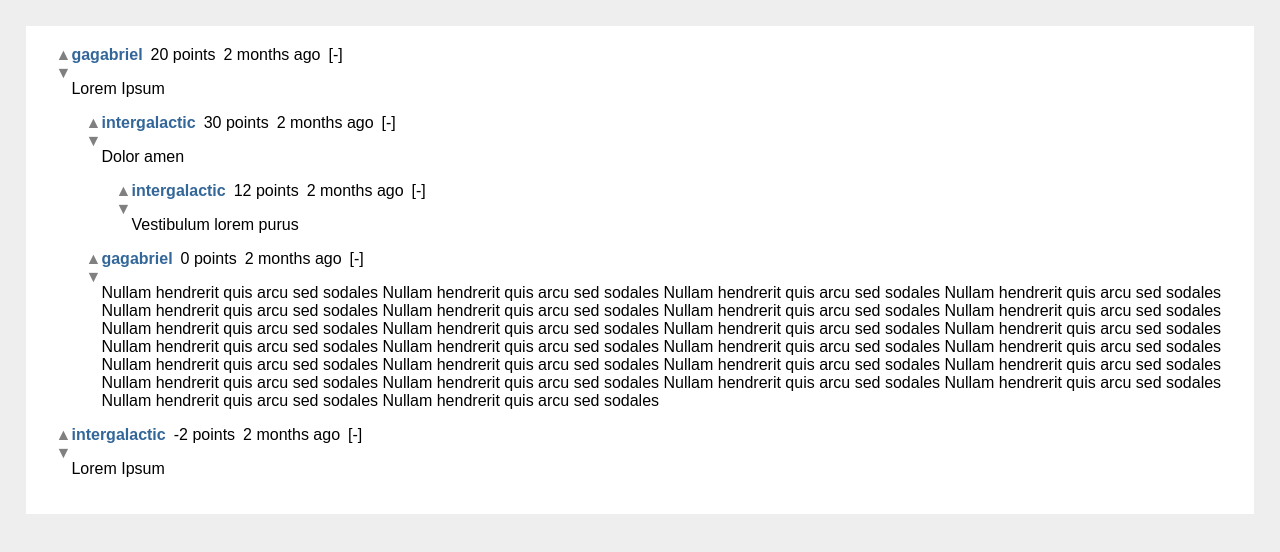
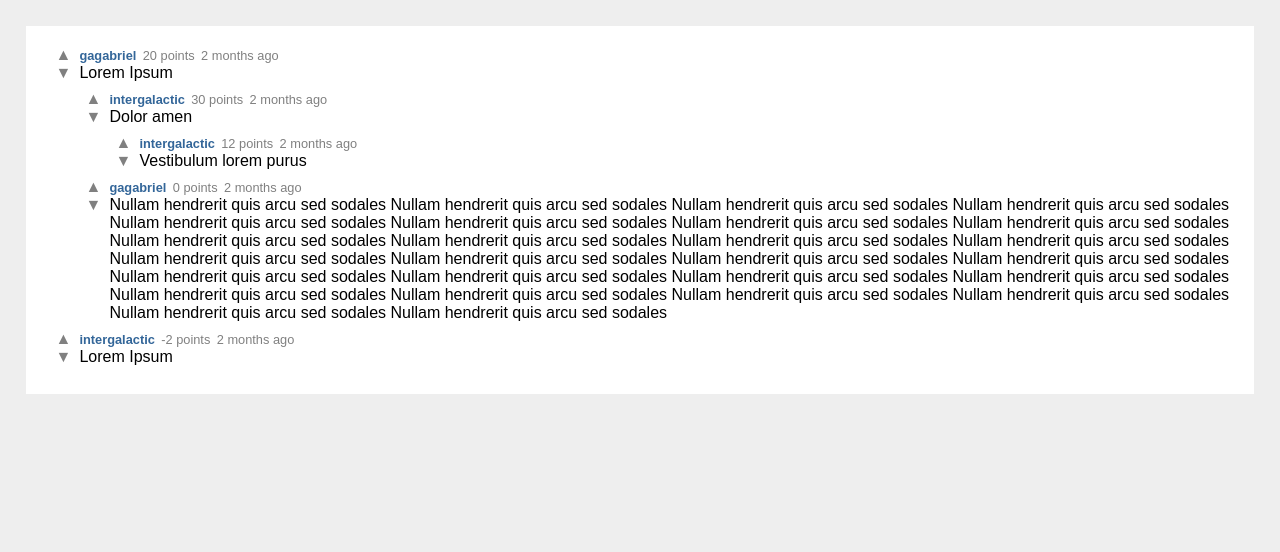
Before and after one commit to sloreti/reddit-like-comments, a React (Create React App) app: page / in a window 1280 px wide. Shown: the top 552 px of the page. Built offline with nearby package versions, Linux system fonts and the light colour scheme.

Commit message:
css improvements

```diff
--- a/src/App.css
+++ b/src/App.css
@@ -17,20 +17,29 @@ body {
   margin-left: 30px;
 }
 
-.username {
+.username.smallType {
   color: #369;
   font-weight: bold;
 }
 
-.username,
-.points,
-.createdAt {
+.smallType,
+.voteCol {
   margin-right: 0.5em;
+}
+
+.smallType {
+  color: gray;
+  font-size: 0.8em;
+}
+
+.singleComment {
+  margin-bottom: 0.5rem;
 }
 
 .upvote,
 .downvote {
   color: gray;
+  cursor: pointer;
 }
 
 .upvote.active {
@@ -40,3 +49,12 @@ body {
 .downvote.active {
   color: #9493ff;
 }
+
+.noselect {
+  -webkit-touch-callout: none;
+    -webkit-user-select: none;
+     -khtml-user-select: none;
+       -moz-user-select: none;
+        -ms-user-select: none;
+            user-select: none;
+}
--- a/src/components/Comment.js
+++ b/src/components/Comment.js
@@ -40,7 +40,7 @@ export default class Comment extends Component {
 
     return (
     	<div  className="comment">
-        <div className="flex">
+        <div className="flex singleComment">
           <VoteCol
             optimisticUpdate={optimisticUpdate}
             onUpvote={this.props.onUpvote}
@@ -48,11 +48,10 @@ export default class Comment extends Component {
             indexArr={this.props.indexArr}
           />
     	    <div>
-    	    	<a className="username">{this.userLookup(this.props.comment.user)}</a>
-            <span className="points">{this.props.comment.points + optimisticUpdate} points</span>
-            <span className="createdAt">{this.elapsedTime()} ago</span>
-            <span className="showHide">[-]</span>
-    	    	<p>{this.props.comment.text}</p>
+    	    	<a className="username smallType">{this.userLookup(this.props.comment.user)}</a>
+            <span className="smallType">{this.props.comment.points + optimisticUpdate} points</span>
+            <span className="smallType">{this.elapsedTime()} ago</span>
+    	    	<div>{this.props.comment.text}</div>
     	    </div>
         </div>
   	    {
@@ -86,7 +85,7 @@ function VoteCol(props) {
   }
 
   return (
-    <div>
+    <div className="voteCol noselect">
       <div className={isUpvoted ? 'upvote active' : 'upvote'} onClick={onUpvote}>
         ▲
       </div>
```
